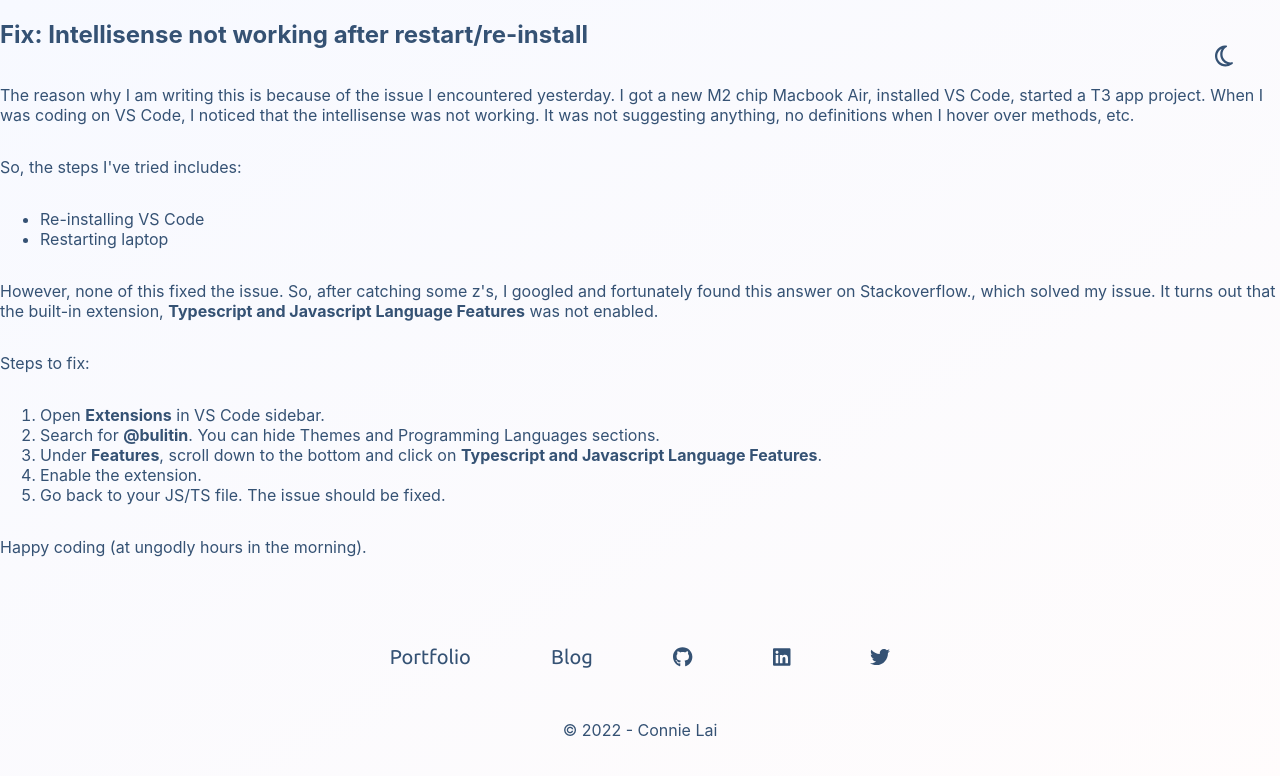
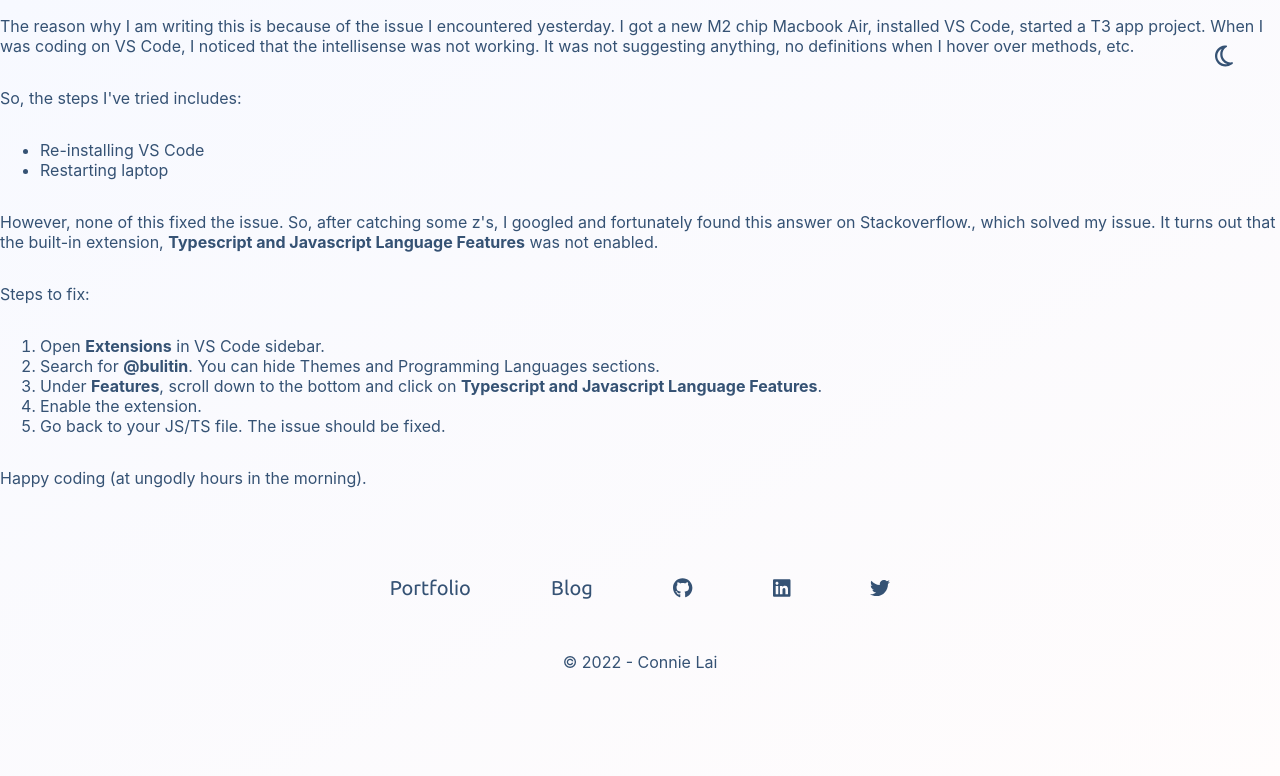
Before and after one commit to connielion/cl-nextfolio, a Next.js app: page /posts/intellisense in a window 1280 px wide. Shown: the top 776 px of the page. Built offline with nearby package versions, Linux system fonts and the light colour scheme.

Commit message:
remove extra post title

```diff
--- a/pages/posts/intellisense.mdx
+++ b/pages/posts/intellisense.mdx
@@ -5,8 +5,6 @@
 thumbnail: "none"
 tags: ["js", "extensions", "vs code"]
 ---
-
-## Fix: Intellisense not working after restart/re-install
 
 The reason why I am writing this is because of the issue I encountered yesterday. I got a new M2 chip Macbook Air, installed VS Code, started a T3 app project.
 When I was coding on VS Code, I noticed that the intellisense was not working. It was not suggesting anything, no definitions when I hover over methods, etc.
```
